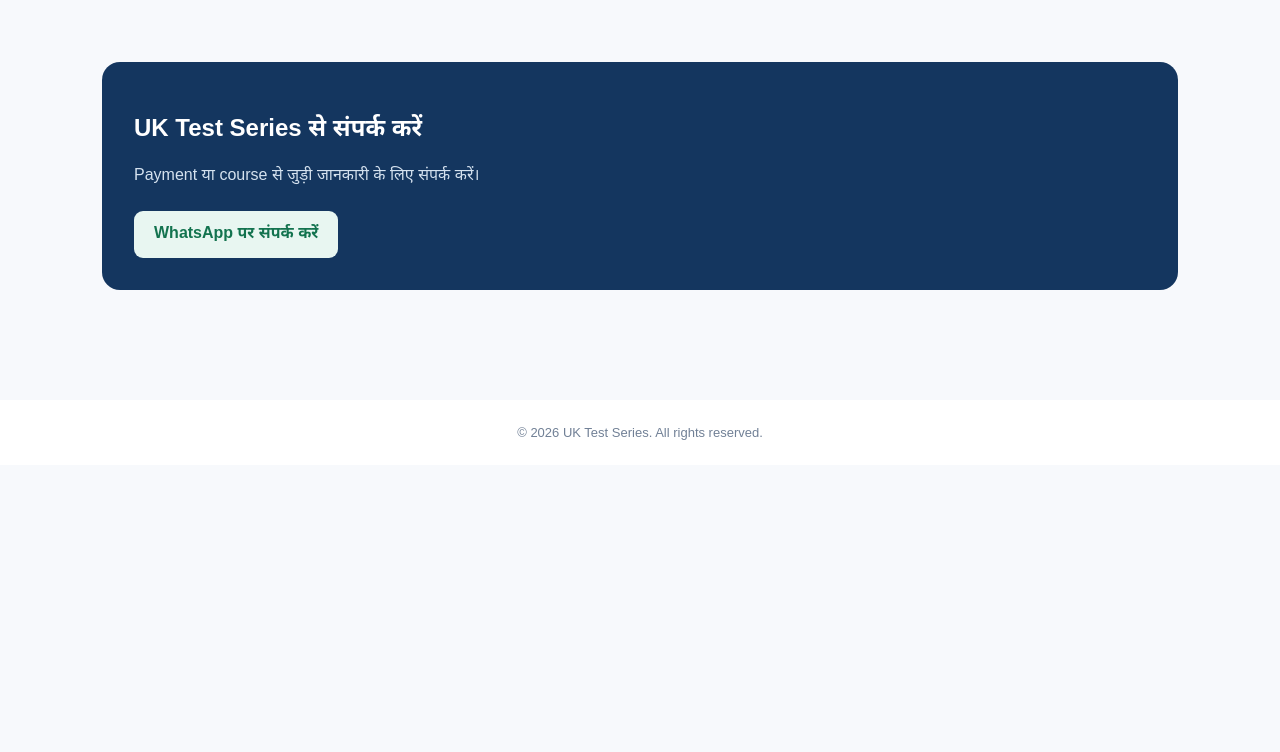
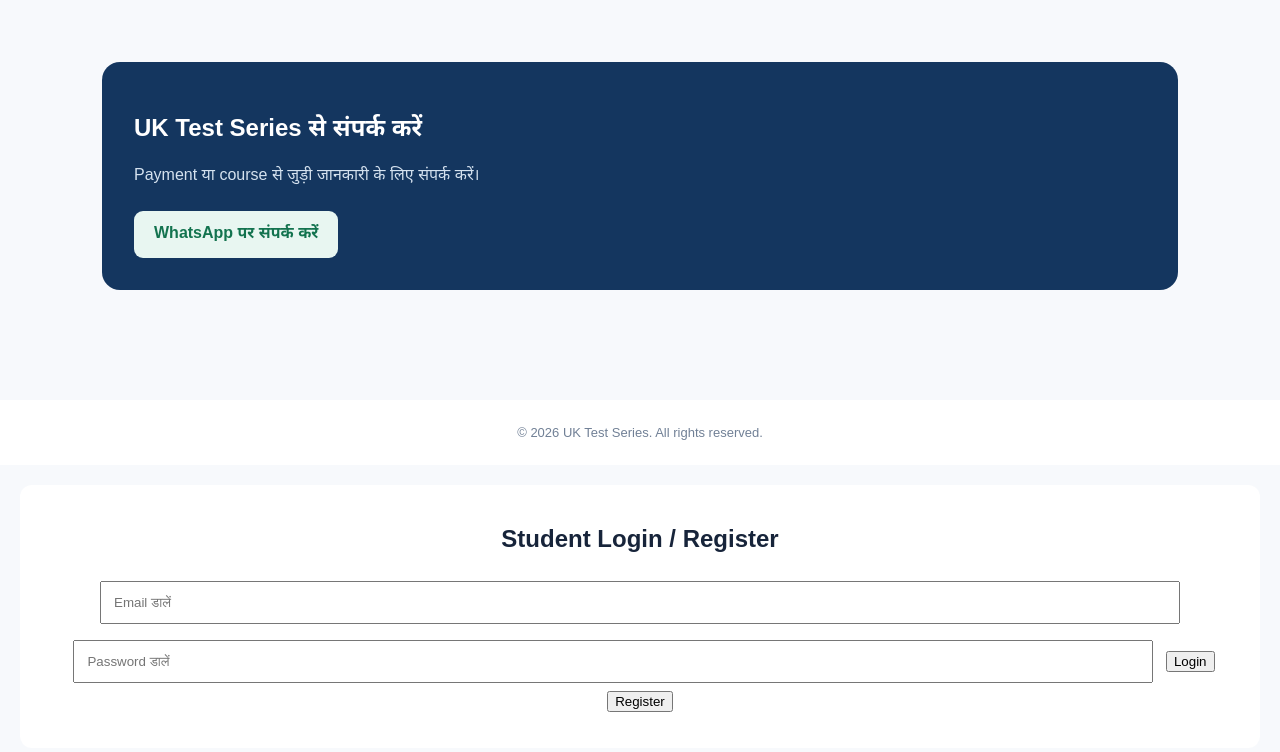
Before and after one commit to 8859957323/Uk-test-series-, a plain HTML site: page index.html in a window 1280 px wide. Shown: the part 2052-2804 px from the top of the page. Before the commit the page ends 2517 px from the top, so only its background shows below. Drawn offline with Linux system fonts and the light colour scheme.

Commit message:
Add student login and registration form to index.html

```diff
--- a/index.html
+++ b/index.html
@@ -34,3 +34,11 @@
 <script src="config.js"></script><script src="app.js"></script>
   <script type="module" src="firebase.js"></script>
 </body></html>
+<div style="padding:20px;text-align:center;background:white;margin:20px;border-radius:12px">
+  <h2>Student Login / Register</h2>
+  <input id="loginEmail" type="email" placeholder="Email डालें" style="padding:12px;width:90%;margin:8px">
+  <input id="loginPassword" type="password" placeholder="Password डालें" style="padding:12px;width:90%;margin:8px">
+  <button id="loginBtn">Login</button>
+  <button id="signupBtn">Register</button>
+  <p id="authMessage"></p>
+</div>
```
